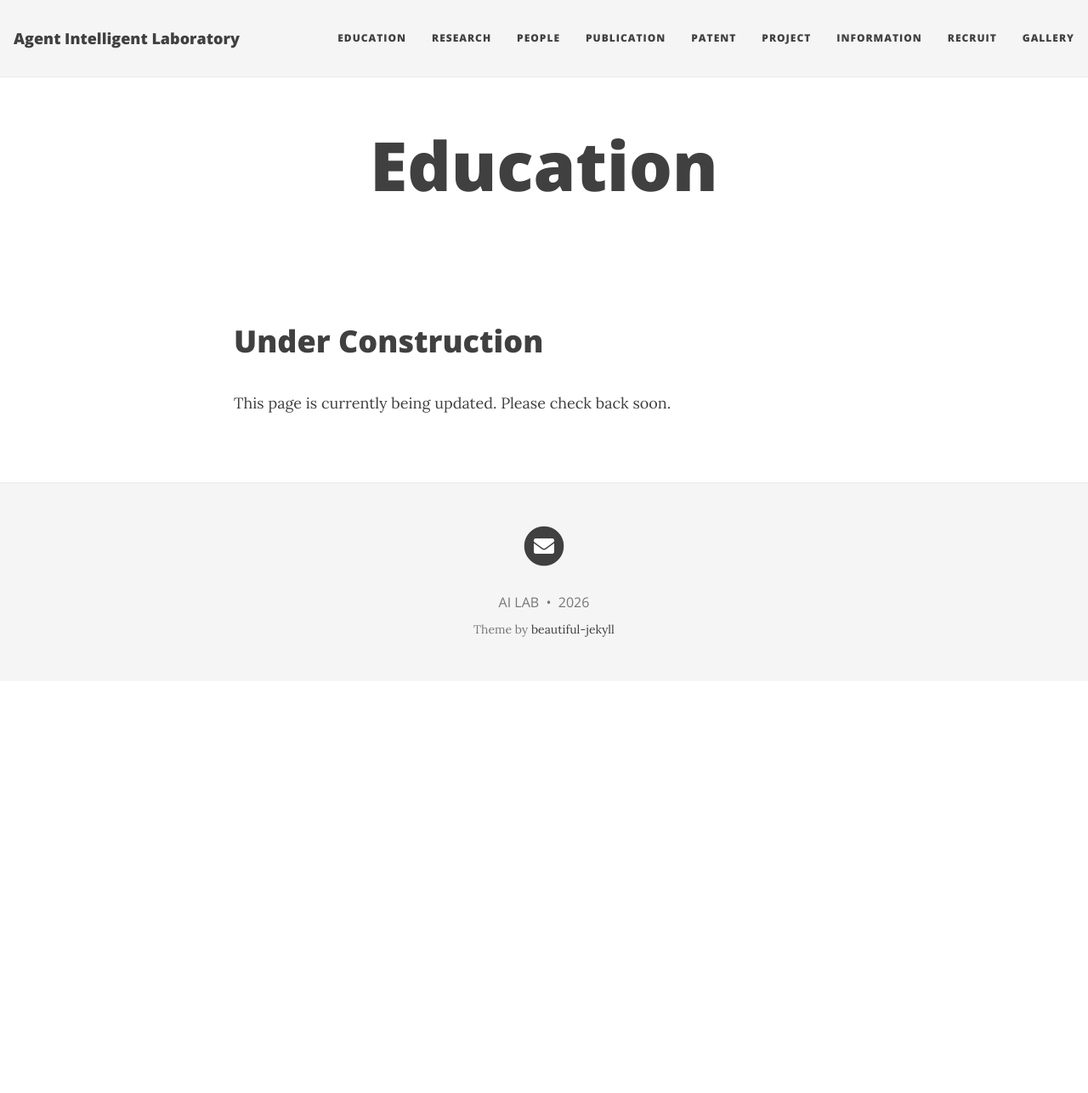
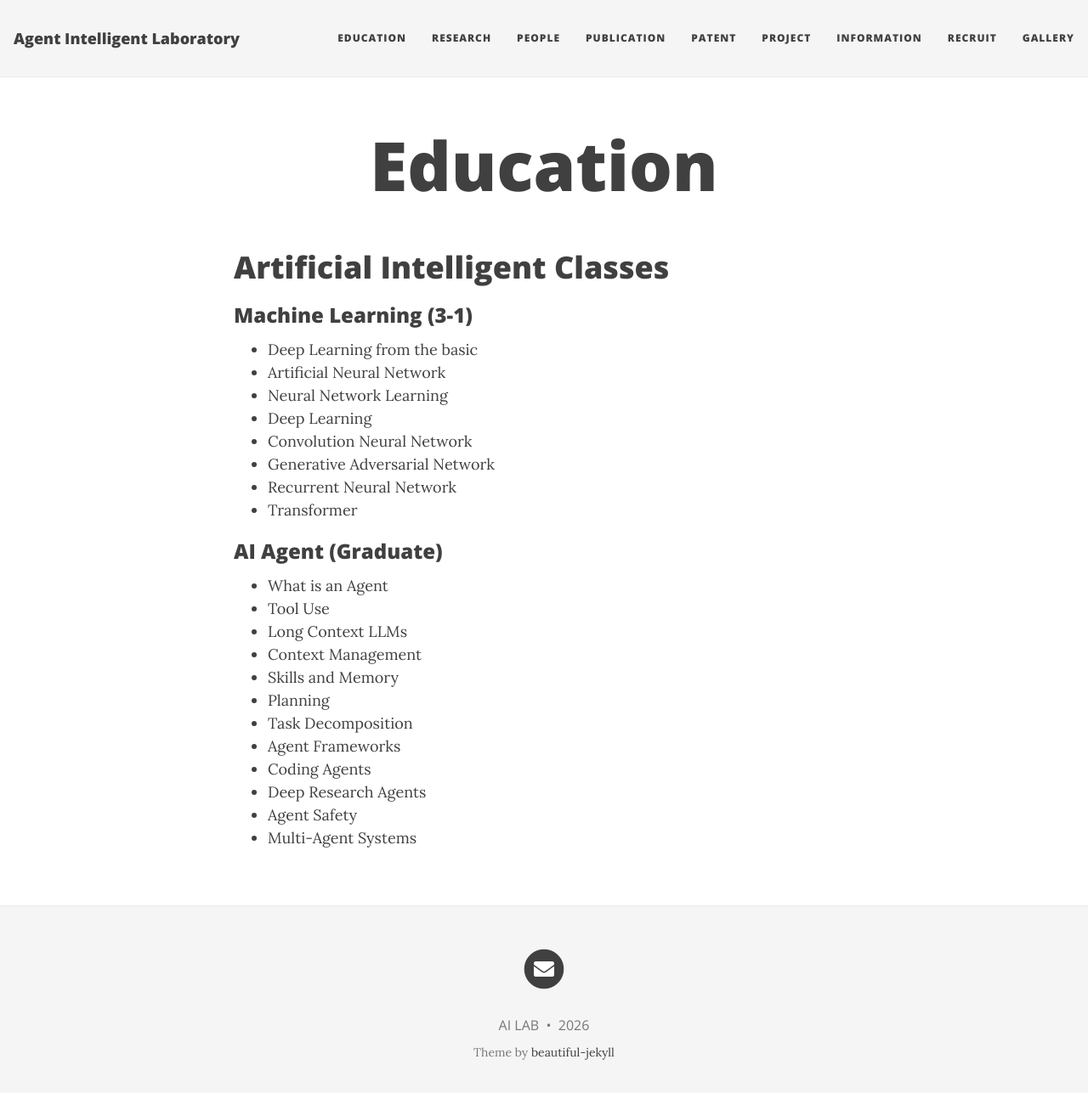
Before and after one commit to ailab-konkuk/ailab-konkuk.github.io, a Jekyll site: the page built from education/index.md, in a window 1280 px wide and 1300 px high. Shown: the top 1287 px of the window at 85% size. Built offline with Jekyll 4.4.1, drawn with Linux system fonts in a browser that asks for light colours; nearby versions of some CDN libraries.

Commit message:
Update Education and People pages

```diff
--- a/education/index.md
+++ b/education/index.md
@@ -3,8 +3,30 @@ layout: page
 title: Education
 ---
 
+# Artificial Intelligent Classes
+
+### Machine Learning (3-1)
+- Deep Learning from the basic
+- Artificial Neural Network
+- Neural Network Learning
+- Deep Learning
+- Convolution Neural Network
+- Generative Adversarial Network
+- Recurrent Neural Network
+- Transformer
 <br/>
 
-# Under Construction
-
-This page is currently being updated. Please check back soon.
+### AI Agent (Graduate)
+- What is an Agent
+- Tool Use
+- Long Context LLMs
+- Context Management
+- Skills and Memory
+- Planning
+- Task Decomposition
+- Agent Frameworks
+- Coding Agents
+- Deep Research Agents
+- Agent Safety
+- Multi-Agent Systems
+<br/>
```
Also changed, not shown: people/AnhNT.md (added, +44 -0 lines), people/DamsubLim.md (added, +25 -0 lines), people/index.md (+6 -2 lines).
